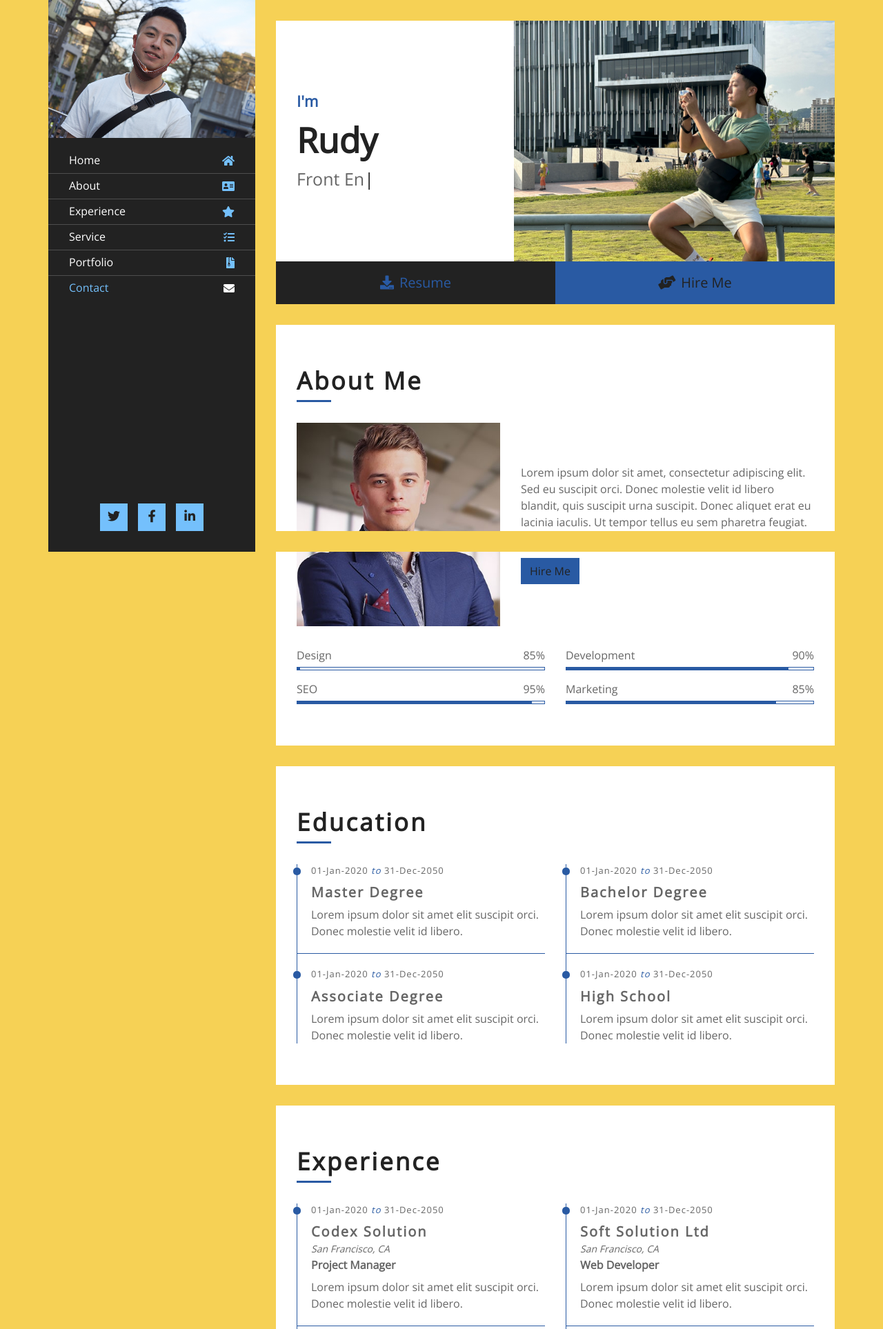
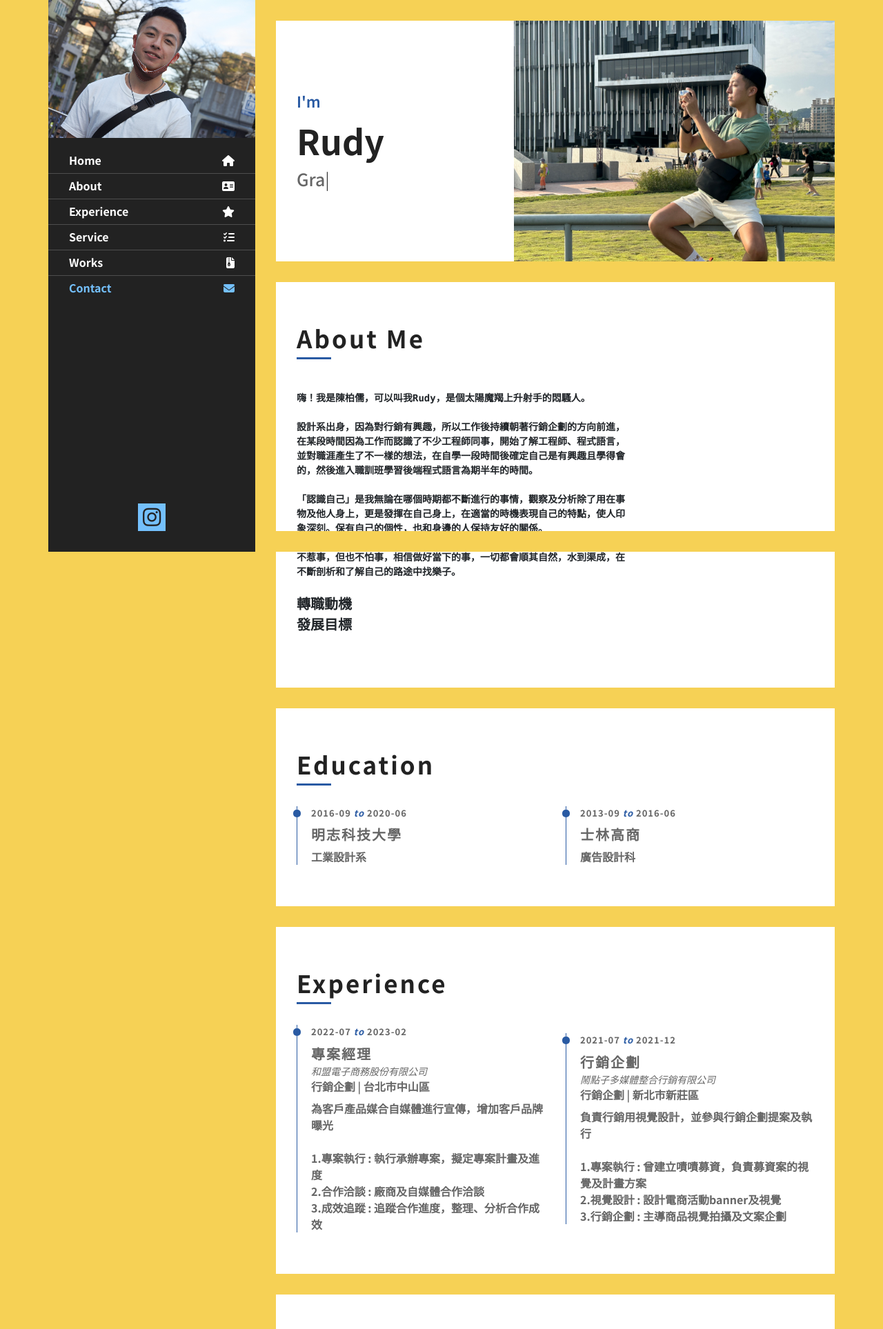
Before and after one commit to Rudy870103/resume, a PHP site: page / in a window 1280 px wide. Shown: the top 1927 px of the page at 69% size. Run offline with PHP 8.4, Linux system fonts and the light colour scheme; some libraries are stand-ins or nearby versions.

Commit message:
填寫關於我、學歷、工作經歷、技能、聯絡欄位

```diff
--- a/css/style.css
+++ b/css/style.css
@@ -4,7 +4,11 @@
 body {
     color: #666666;
     background: #F6D155;
-    font-family: 'Open Sans', sans-serif;
+    /* font-family: 'Open Sans', sans-serif; */
+    font-family: "Noto Sans TC", sans-serif;
+    font-optical-sizing: auto;
+    font-weight:bold;
+    font-style: normal;
 }
 
 a {
@@ -76,7 +80,7 @@
 }
 
 .navbar-expand-md .navbar-nav .nav-link i {
-    color: #74C0FC;
+    color: #ffffff;
     float: right;
     padding-top: 5px;
     transition: all .3s;
@@ -89,7 +93,7 @@
 
 .navbar-expand-md .navbar-nav .nav-link:hover i,
 .navbar-expand-md .navbar-nav .nav-link.active i{
-    color: #ffffff;
+    color: #74C0FC;
 }
 
 
@@ -433,7 +437,12 @@
     width: 100%;
     height: auto;
 }
-
+@media(max-width: 550px) {
+    .header p, .header h1,.header h2{
+        color: #ffffff;
+        text-shadow: 3px 2px 1px black;
+    }
+}
 @media(max-width: 767.98px) {
     .about img {
         margin-bottom: 15px;
@@ -773,19 +782,19 @@
 
 .portfolio .portfolio-item figure .link-preview i,
 .portfolio .portfolio-item figure .link-details i {
-    color: #222222;
+    color: #ffffff;
     padding-top: 10px;
     font-size: 16px;
 }
 
 .portfolio .portfolio-item figure .link-preview:hover,
 .portfolio .portfolio-item figure .link-details:hover {
-    background: #222222;
+    background: #74C0FC;
 }
 
 .portfolio .portfolio-item figure .link-preview:hover i,
 .portfolio .portfolio-item figure .link-details:hover i {
-    color: #295aa3;
+    color: #ffffff;
 }
 
 .portfolio .portfolio-item figure .link-preview {
--- a/index.html
+++ b/index.html
@@ -15,10 +15,13 @@
 
         <!-- CSS Libraries -->
         <link href="https://stackpath.bootstrapcdn.com/bootstrap/4.4.1/css/bootstrap.min.css" rel="stylesheet">
-        <link href="https://cdnjs.cloudflare.com/ajax/libs/font-awesome/5.10.0/css/all.min.css" rel="stylesheet">
+        <link rel="stylesheet" href="https://cdnjs.cloudflare.com/ajax/libs/font-awesome/6.5.2/css/all.min.css" integrity="sha512-SnH5WK+bZxgPHs44uWIX+LLJAJ9/2PkPKZ5QiAj6Ta86w+fsb2TkcmfRyVX3pBnMFcV7oQPJkl9QevSCWr3W6A==" crossorigin="anonymous" referrerpolicy="no-referrer" />
         <link href="lib/slick/slick.css" rel="stylesheet">
         <link href="lib/slick/slick-theme.css" rel="stylesheet">
         <link href="lib/lightbox/css/lightbox.min.css" rel="stylesheet">
+        <link rel="preconnect" href="https://fonts.googleapis.com">
+        <link rel="preconnect" href="https://fonts.gstatic.com" crossorigin>
+        <link href="https://fonts.googleapis.com/css2?family=Noto+Sans+TC:wght@100..900&display=swap" rel="stylesheet">
 
         <!-- Template Stylesheet -->
         <link href="css/style.css" rel="stylesheet">
@@ -51,7 +54,7 @@
                                     <a class="nav-link" href="#service">Service<i class="fa fa-tasks"></i></a>
                                 </li>
                                 <li class="nav-item">
-                                    <a class="nav-link" href="#portfolio">Portfolio<i class="fa fa-file-archive"></i></a>
+                                    <a class="nav-link" href="#portfolio">Works<i class="fa fa-file-archive"></i></a>
                                 </li>
                                 <li class="nav-item">
                                     <a class="nav-link" href="#contact">Contact<i class="fa fa-envelope"></i></a>
@@ -61,9 +64,7 @@
                     </nav>
                 </div>
                 <div class="sidebar-footer">
-                    <a href="#"><i class="fab fa-twitter"></i></a>
-                    <a href="#"><i class="fab fa-facebook-f"></i></a>
-                    <a href="#"><i class="fab fa-linkedin-in"></i></a>
+                    <a href="https://www.instagram.com/rudy_chenboru/" target="_blank"><i class="fab fa-instagram" style="font-size: 30px;"></i></a>
                 </div>
             </div>
             <div class="content">
@@ -73,7 +74,7 @@
                         <p>I'm</p>
                         <h1>Rudy</h1>
                         <h2></h2>
-                        <div class="typed-text">Web Designer, Web Developer, Front End Developer, Apps Developer, Graphic Designer</div>
+                        <div class="typed-text">Web Designer, Back End Engineer, Graphic Designer</div>
                     </div>
                 </div>
                 <!-- Header End -->
@@ -81,8 +82,8 @@
                 <!-- Large Button Start -->
                 <div class="large-btn">
                     <div class="content-inner">
-                        <a class="btn" href="#"><i class="fa fa-download"></i>Resume</a>
-                        <a class="btn" href="#"><i class="fa fa-hands-helping"></i>Hire Me</a>
+                        <!-- <a class="btn" href="#"><i class="fa fa-download"></i>Resume</a>
+                        <a class="btn" href="#"><i class="fa fa-hands-helping"></i>Hire Me</a> -->
                     </div>
                 </div>
                 <!-- Large Button End -->
@@ -94,48 +95,26 @@
                             <h2>About Me</h2>
                         </div>
                         <div class="row align-items-center">
-                            <div class="col-md-6 col-lg-5">
-                                <img src="img/about.jpg" alt="Image">
-                            </div>
-                            <div class="col-md-6 col-lg-7">
-                                <p>
-                                    Lorem ipsum dolor sit amet, consectetur adipiscing elit. Sed eu suscipit orci. Donec molestie velit id libero blandit, quis suscipit urna suscipit. Donec aliquet erat eu lacinia iaculis. Ut tempor tellus eu sem pharetra feugiat. Proin libero ligula, gravida at porttitor eget.
+                            <div class="col-md col-lg">
+                                <p><pre>
+嗨！我是陳柏儒，可以叫我Rudy，是個太陽魔羯上升射手的悶騷人。
+
+設計系出身，因為對行銷有興趣，所以工作後持續朝著行銷企劃的方向前進，
+在某段時間因為工作而認識了不少工程師同事，開始了解工程師、程式語言，
+並對職涯產生了不一樣的想法，在自學一段時間後確定自己是有興趣且學得會
+的，然後進入職訓班學習後端程式語言為期半年的時間。
+
+「認識自己」是我無論在哪個時期都不斷進行的事情，觀察及分析除了用在事
+物及他人身上，更是發揮在自己身上，在適當的時機表現自己的特點，使人印
+象深刻。保有自己的個性，也和身邊的人保持友好的關係。
+
+不惹事，但也不怕事，相信做好當下的事，一切都會順其自然，水到渠成，在
+不斷剖析和了解自己的路途中找樂子。
+
+<span style="font-size: 20px;"><b>轉職動機</b></span>
+<span style="font-size: 20px;"><b>發展目標</b></span>
+</pre>
                                 </p>
-                                <a class="btn" href="#">Hire Me</a>
-                            </div>
-                        </div>
-                        <div class="row">
-                            <div class="col-md-6">
-                                <div class="skills">
-                                    <div class="skill-name">
-                                        <p>Design</p><p>85%</p>
-                                    </div>
-                                    <div class="progress">
-                                        <div class="progress-bar" role="progressbar" aria-valuenow="1" aria-valuemin="0" aria-valuemax="100"></div>
-                                    </div>
-                                    <div class="skill-name">
-                                        <p>SEO</p><p>95%</p>
-                                    </div>
-                                    <div class="progress">
-                                        <div class="progress-bar" role="progressbar" aria-valuenow="95" aria-valuemin="0" aria-valuemax="100"></div>
-                                    </div>
-                                </div>
-                            </div>
-                            <div class="col-md-6">
-                                <div class="skills">
-                                    <div class="skill-name">
-                                        <p>Development</p><p>90%</p>
-                                    </div>
-                                    <div class="progress">
-                                        <div class="progress-bar" role="progressbar" aria-valuenow="90" aria-valuemin="0" aria-valuemax="100"></div>
-                                    </div>
-                                    <div class="skill-name">
-                                        <p>Marketing</p><p>85%</p>
-                                    </div>
-                                    <div class="progress">
-                                        <div class="progress-bar" role="progressbar" aria-valuenow="85" aria-valuemin="0" aria-valuemax="100"></div>
-                                    </div>
-                                </div>
                             </div>
                         </div>
                     </div>
@@ -151,30 +130,16 @@
                         <div class="row align-items-center">
                             <div class="col-md-6">
                                 <div class="edu-col">
-                                    <span>01-Jan-2020 <i>to</i> 31-Dec-2050</span>
-                                    <h3>Master Degree</h3>
-                                    <p>Lorem ipsum dolor sit amet elit suscipit orci. Donec molestie velit id libero.</p>
+                                    <span>2016-09 <i>to</i> 2020-06</span>
+                                    <h3>明志科技大學</h3>
+                                    <p>工業設計系</p>
                                 </div>
                             </div>
                             <div class="col-md-6">
                                 <div class="edu-col">
-                                    <span>01-Jan-2020 <i>to</i> 31-Dec-2050</span>
-                                    <h3>Bachelor Degree</h3>
-                                    <p>Lorem ipsum dolor sit amet elit suscipit orci. Donec molestie velit id libero.</p>
-                                </div>
-                            </div>
-                            <div class="col-md-6">
-                                <div class="edu-col">
-                                    <span>01-Jan-2020 <i>to</i> 31-Dec-2050</span>
-                                    <h3>Associate Degree</h3>
-                                    <p>Lorem ipsum dolor sit amet elit suscipit orci. Donec molestie velit id libero.</p>
-                                </div>
-                            </div>
-                            <div class="col-md-6">
-                                <div class="edu-col">
-                                    <span>01-Jan-2020 <i>to</i> 31-Dec-2050</span>
-                                    <h3>High School</h3>
-                                    <p>Lorem ipsum dolor sit amet elit suscipit orci. Donec molestie velit id libero.</p>
+                                    <span>2013-09 <i>to</i> 2016-06</span>
+                                    <h3>士林高商</h3>
+                                    <p>廣告設計科</p>
                                 </div>
                             </div>
                         </div>
@@ -191,38 +156,30 @@
                         <div class="row align-items-center">
                             <div class="col-md-6">
                                 <div class="exp-col">
-                                    <span>01-Jan-2020 <i>to</i> 31-Dec-2050</span>
-                                    <h3>Codex Solution</h3>
-                                    <h4>San Francisco, CA</h4>
-                                    <h5>Project Manager</h5>
-                                    <p>Lorem ipsum dolor sit amet elit suscipit orci. Donec molestie velit id libero.</p>
+                                    <span>2022-07 <i>to</i> 2023-02</span>
+                                    <h3>專案經理</h3>
+                                    <h4>和盟電子商務股份有限公司</h4>
+                                    <h5>行銷企劃 | 台北市中山區</h5>
+                                    <p>
+                                        為客戶產品媒合自媒體進行宣傳，增加客戶品牌曝光<br><br>
+                                        1.專案執行 : 執行承辦專案，擬定專案計畫及進度<br>
+                                        2.合作洽談 : 廠商及自媒體合作洽談<br>
+                                        3.成效追蹤 : 追蹤合作進度，整理、分析合作成效
+                                    </p>
                                 </div>
                             </div>
                             <div class="col-md-6">
                                 <div class="exp-col">
-                                    <span>01-Jan-2020 <i>to</i> 31-Dec-2050</span>
-                                    <h3>Soft Solution Ltd</h3>
-                                    <h4>San Francisco, CA</h4>
-                                    <h5>Web Developer</h5>
-                                    <p>Lorem ipsum dolor sit amet elit suscipit orci. Donec molestie velit id libero.</p>
-                                </div>
-                            </div>
-                            <div class="col-md-6">
-                                <div class="exp-col">
-                                    <span>01-Jan-2020 <i>to</i> 31-Dec-2050</span>
-                                    <h3>ABC Soft Ltd</h3>
-                                    <h4>San Francisco, CA</h4>
-                                    <h5>Web Designer</h5>
-                                    <p>Lorem ipsum dolor sit amet elit suscipit orci. Donec molestie velit id libero.</p>
-                                </div>
-                            </div>
-                            <div class="col-md-6">
-                                <div class="exp-col">
-                                    <span>01-Jan-2020 <i>to</i> 31-Dec-2050</span>
-                                    <h3>Soft Agency</h3>
-                                    <h4>San Francisco, CA</h4>
-                                    <h5>Graphic Designer</h5>
-                                    <p>Lorem ipsum dolor sit amet elit suscipit orci. Donec molestie velit id libero.</p>
+                                    <span>2021-07 <i>to</i> 2021-12</span>
+                                    <h3>行銷企劃</h3>
+                                    <h4>鬧點子多媒體整合行銷有限公司</h4>
+                                    <h5>行銷企劃 | 新北市新莊區</h5>
+                                    <p>
+                                        負責行銷用視覺設計，並參與行銷企劃提案及執行<br><br>
+                                        1.專案執行 : 曾建立嘖嘖募資，負責募資案的視覺及計畫方案<br>
+                                        2.視覺設計 : 設計電商活動banner及視覺<br>
+                                        3.行銷企劃 : 主導商品視覺拍攝及文案企劃
+                                    </p>
                                 </div>
                             </div>
                         </div>
@@ -234,35 +191,35 @@
                 <div class="service" id="service">
                     <div class="content-inner">
                         <div class="content-header">
-                            <h2>Service</h2>
+                            <h2>Skills</h2>
                         </div>
                         <div class="row align-items-center">
                             <div class="col-md-6">
                                 <div class="srv-col">
-                                    <i class="fa fa-desktop"></i>
-                                    <h3>Web Design</h3>
-                                    <p>Lorem ipsum dolor sit amet elit suscipit orci. Donec molestie velit id libero.</p>
+                                    <i class="fa-brands fa-html5" style="font-size: 50px;"></i>
+                                    <h3>前端</h3>
+                                    <p>HTML、CSS、Javascript、Ajax、jQuery、Bootstrap、RWD</p>
                                 </div>
                             </div>
                             <div class="col-md-6">
                                 <div class="srv-col">
-                                    <i class="fa fa-laptop"></i>
-                                    <h3>Web Development</h3>
-                                    <p>Lorem ipsum dolor sit amet elit suscipit orci. Donec molestie velit id libero.</p>
+                                    <i class="fa-brands fa-php" style="font-size: 50px;"></i>
+                                    <h3>後端</h3>
+                                    <p>PHP、MySQL</p>
                                 </div>
                             </div>
                             <div class="col-md-6">
                                 <div class="srv-col">
-                                    <i class="fa fa-search"></i>
-                                    <h3>SEO</h3>
-                                    <p>Lorem ipsum dolor sit amet elit suscipit orci. Donec molestie velit id libero.</p>
+                                    <i class="fa-brands fa-github" style="font-size: 50px;"></i>
+                                    <h3>版本控制</h3>
+                                    <p>Git</p>
                                 </div>
                             </div>
                             <div class="col-md-6">
                                 <div class="srv-col">
-                                    <i class="fa fa-envelope-open-text"></i>
-                                    <h3>Digital Marketing</h3>
-                                    <p>Lorem ipsum dolor sit amet elit suscipit orci. Donec molestie velit id libero.</p>
+                                    <i class="fa fa-pen-ruler" style="font-size: 50px;"></i>
+                                    <h3>平面設計</h3>
+                                    <p>Photoshop、Illustrator</p>
                                 </div>
                             </div>
                         </div>
@@ -274,15 +231,15 @@
                 <div class="portfolio" id="portfolio">
                     <div class="content-inner">
                         <div class="content-header">
-                            <h2>Portfolio</h2>
+                            <h2>Works</h2>
                         </div>
                         <div class="row">
                             <div class="col-lg-12">
                                 <ul id="portfolio-flters">
-                                    <li data-filter="*" class="filter-active">All</li>
-                                    <li data-filter=".web-des">Design</li>
-                                    <li data-filter=".web-dev">Development</li>
-                                    <li data-filter=".dig-mar">Marketing</li>
+                                    <li data-filter="*" class="filter-active">全部</li>
+                                    <li data-filter=".web-des">全端</li>
+                                    <li data-filter=".web-dev">純前端</li>
+                                    <li data-filter=".dig-mar">平面設計</li>
                                 </ul>
                             </div>
                         </div>
@@ -426,39 +383,12 @@
                         <div class="row align-items-center">
                             <div class="col-md-6">
                                 <div class="contact-info">
-                                    <p><i class="fa fa-user"></i>Michael Miller</p>
-                                    <p><i class="fa fa-tag"></i>Web Designer & Developer</p>
-                                    <p><i class="fa fa-envelope"></i><a href="mailto:info@example.com">info@example.com</a></p>
-                                    <p><i class="fa fa-phone"></i><a href="tel:+1234567890">+123-456-7890</a></p>
-                                    <p><i class="fa fa-map-marker"></i>123 Street, Los Angeles, CA, USA</p>
+                                    <p><i class="fa fa-user"></i>陳柏儒 Rudy</p>
+                                    <p><i class="fa fa-envelope"></i><a href="mailto:favoriteinfinite@gmail.com">favoriteinfinite@gmail.com</a></p>
+                                    <p><i class="fa fa-phone"></i><a href="tel:+1234567890">0917893235</a></p>
                                     <div class="social">
-                                        <a class="btn" href=""><i class="fab fa-twitter"></i></a>
-                                        <a class="btn" href=""><i class="fab fa-facebook-f"></i></a>
-                                        <a class="btn" href=""><i class="fab fa-linkedin-in"></i></a>
                                         <a class="btn" href=""><i class="fab fa-instagram"></i></a>
-                                        <a class="btn" href=""><i class="fab fa-youtube"></i></a>
                                     </div>
-                                </div>
-                            </div>
-                            <div class="col-md-6">
-                                <div class="form">
-                                    <form>
-                                        <div class="form-row">
-                                            <div class="form-group col-md-6">
-                                                <input type="text" class="form-control" placeholder="Your Name" />
-                                            </div>
-                                            <div class="form-group col-md-6">
-                                                <input type="email" class="form-control" placeholder="Your Email" />
-                                            </div>
-                                        </div>
-                                        <div class="form-group">
-                                            <input type="text" class="form-control" placeholder="Subject" />
-                                        </div>
-                                        <div class="form-group">
-                                            <textarea class="form-control" rows="5" placeholder="Message"></textarea>
-                                        </div>
-                                        <div><button class="btn" type="submit">Send Message</button></div>
-                                    </form>
                                 </div>
                             </div>
                         </div>
```
Also changed, not shown: img/profile-bg2.jpg (added).
